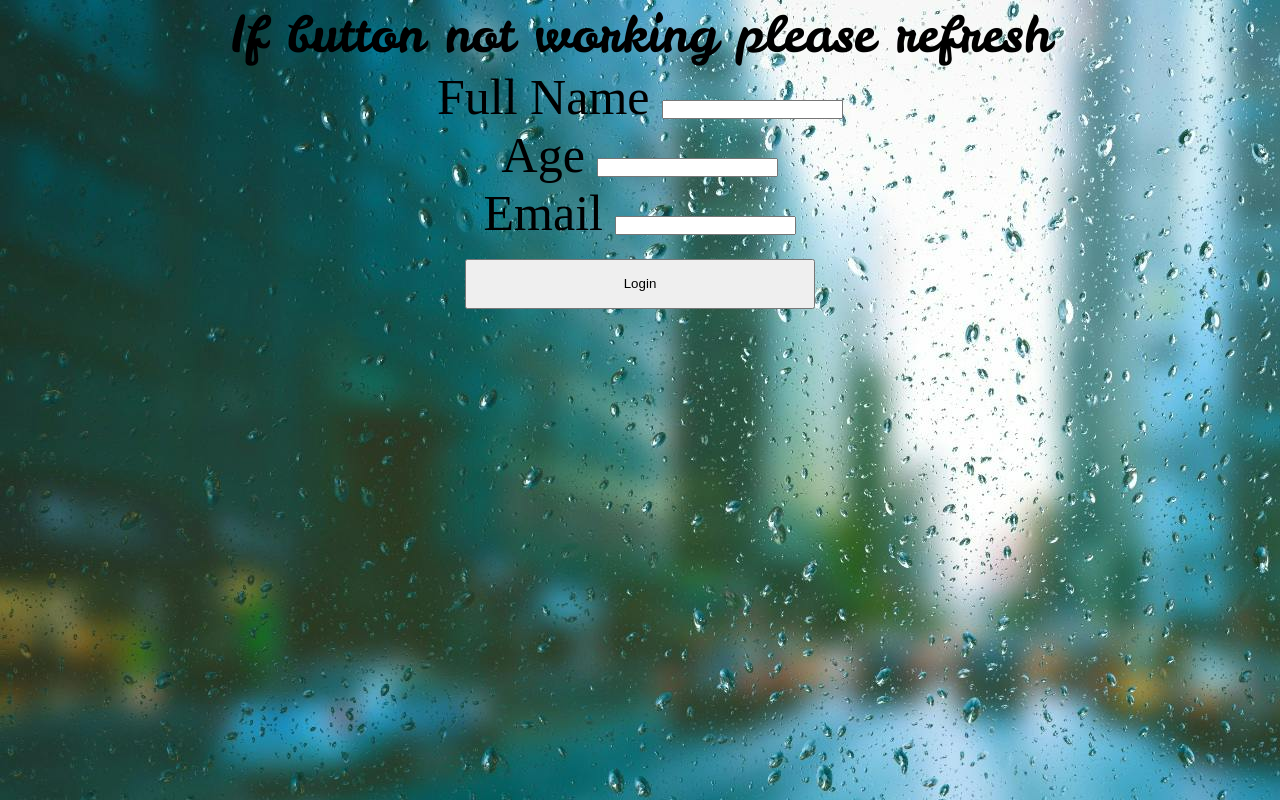
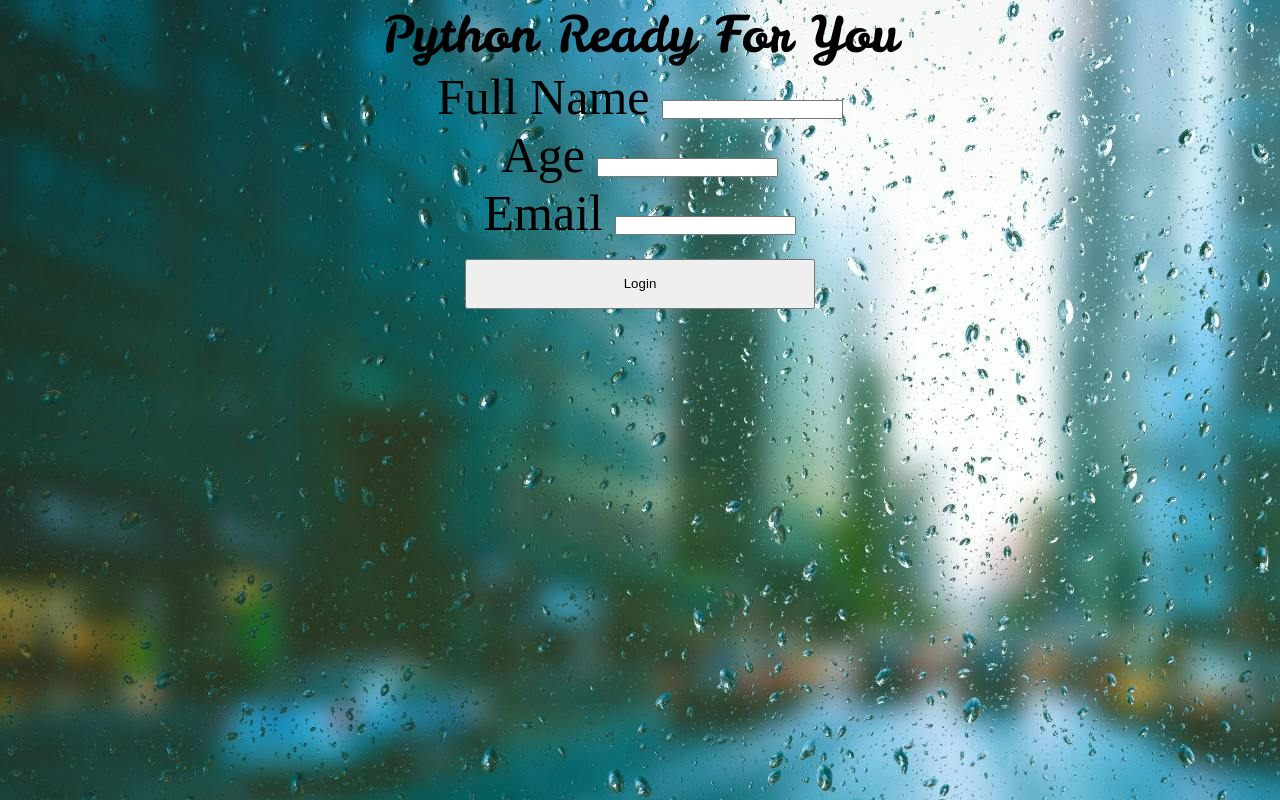
Before and after one commit to Minecraftshirt/pythonRML, a plain HTML site: page index.html in a window 1280 px wide. Drawn offline with Linux system fonts and the light colour scheme.

Commit message:
Update index.html

```diff
--- a/index.html
+++ b/index.html
@@ -34,7 +34,7 @@ button:hover{
 <center>
 <body background="pexels-pixabay-531880.jpg" style="color: black; font-size: 50px;" style="font-family:font-family:Leckerli One"></body>
 
-  <p style="font-family:Leckerli One;">If button not working please refresh</p>
+  <p style="font-family:Leckerli One;">Python Ready For You</p>
  <form onsubmit="return myFunc()"><center>
   <script>
 function myFunc(){
```
